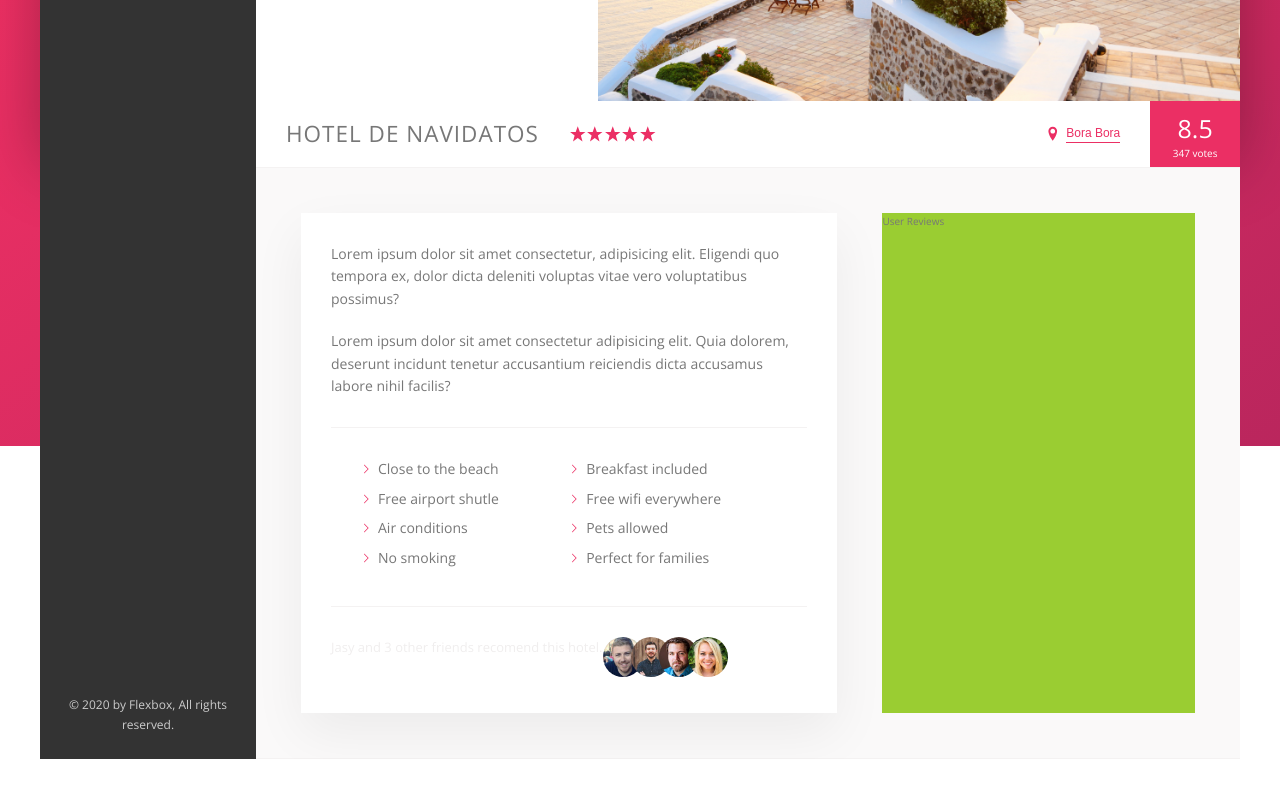
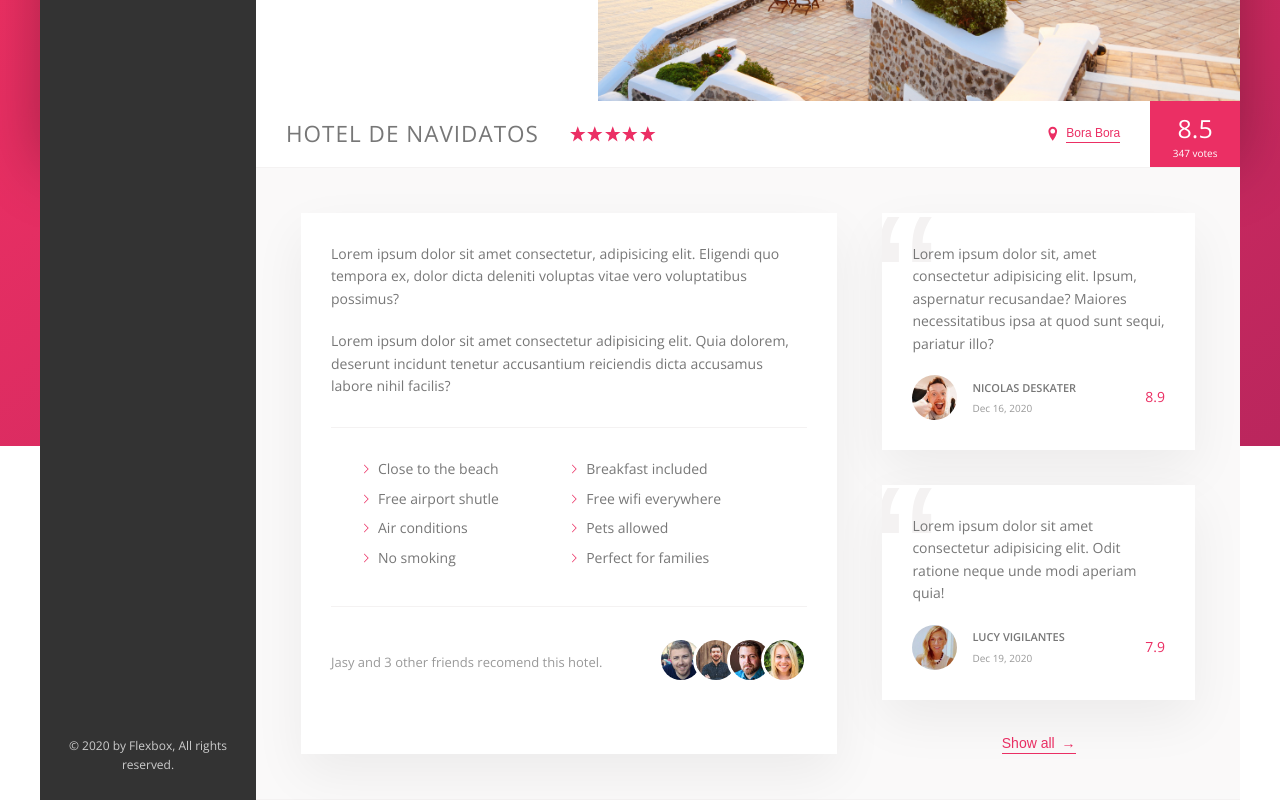
Before and after one commit to ionpdev/flexbox-project, a website: page index.html in a window 1280 px wide. Shown: the part 434-1234 px from the top of the page. Before the commit the page ends 1193 px from the top, so only its background shows below. Drawn offline with nearby package versions, Linux system fonts and the light colour scheme; files that its build step writes are made by us from their sources.

Commit message:
user review section

```diff
--- a/index.html
+++ b/index.html
@@ -193,7 +193,36 @@
                 </div>
               </div>
             </div>
-            <div class="user-reviews">User Reviews</div>
+            <div class="user-reviews">
+              <figure class="review">
+                <blockquote class="review__text">
+                  Lorem ipsum dolor sit, amet consectetur adipisicing elit. Ipsum, aspernatur recusandae? Maiores necessitatibus ipsa at quod sunt sequi, pariatur illo?
+                </blockquote>
+                <figcaption class="review__user">
+                  <img src="img/user-1.jpg" alt="User 1" class="review__photo">
+                  <div class="review__user-box">
+                    <p class="review__user-name">Nicolas Deskater</p>
+                    <p class="review__user-date">Dec 16, 2020</p>
+                  </div>
+                  <div class="review__rating">8.9</div>
+                </figcaption>
+              </figure>
+
+              <figure class="review">
+                <blockquote class="review__text">
+                  Lorem ipsum dolor sit amet consectetur adipisicing elit. Odit ratione neque unde modi aperiam quia!
+                </blockquote>
+                <figcaption class="review__user">
+                  <img src="img/user-2.jpg" alt="User 1" class="review__photo">
+                  <div class="review__user-box">
+                    <p class="review__user-name">Lucy Vigilantes</p>
+                    <p class="review__user-date">Dec 19, 2020</p>
+                  </div>
+                  <div class="review__rating">7.9</div>
+                </figcaption>
+              </figure>
+              <button class="btn-inline">Show all <span>&rarr;</span></button>
+            </div>
           </div>
         </main>
       </div>
--- a/sass/_components.scss
+++ b/sass/_components.scss
@@ -270,8 +270,17 @@
   cursor: pointer;
   transition: all 0.6s;
 
+  & span {
+    margin-left: 3px;
+    transition: margin-left .2s;
+  }
+
   &:hover {
     color: var(--color-grey-dark-1);
+
+    span {
+      margin-left: 8px;
+    }
   }
 
   &:focus {
@@ -343,23 +352,89 @@
 // Recommend
 .recomend {
   font-size: 1.3rem;
-  color: var(--color-grey-light-3);
+  color: var(--color-grey-dark-3);
 
   display: flex;
+  align-items: center;
 
   &__count {
+    margin-right: auto;
   }
 
   &__friends {
   }
 
   &__photo {
+    box-sizing: content-box;
     height: 4rem;
     width: 4rem;
     border-radius: 50%;
+    border: 3px solid #ffffff;
 
     &:not(:last-child) {
       margin-right: -1.5rem;
     }
   }
 }
+
+// ---------------------------
+// Reviews
+
+.review {
+  background-color: #fff;
+  box-shadow: var(--shadow-light);
+  padding: 3rem;
+  margin-bottom: 3.5rem;
+  position: relative;
+  overflow: hidden;
+
+  &__text {
+    margin-bottom: 2rem;
+    z-index: 10;
+    position: relative;
+  }
+  &__user {
+    display: flex;
+    align-items: center;
+  }
+  &__photo {
+    height: 4.5rem;
+    width: 4.5rem;
+    border-radius: 50%;
+    margin-right: 1.5rem;
+  }
+  &__user-box {
+    margin-right: auto;
+
+  }
+  &__user-name {
+    font-size: 1.1rem;
+    font-weight: 600;
+    text-transform: uppercase;
+    margin-bottom: .4rem;
+
+  }
+  &__user-date {
+    font-size: 1rem;
+    color: var(--color-grey-dark-3);
+
+  }
+  &__rating {
+    color: var(--color-primary);
+    font-weight: 300;
+    font-size: 300;
+
+  }
+
+  &::before {
+    content: '\201c';
+    position: absolute;
+    top: -2.75rem;
+    left: -1rem;
+    line-height: 1;
+    font-size: 20rem;
+    color: var(--color-grey-light-2);
+    font-family: sans-serif;
+    z-index: 1;
+  }
+}
--- a/sass/_layout.scss
+++ b/sass/_layout.scss
@@ -39,6 +39,7 @@
 .detail {
   display: flex;
 
+  font-size: 1.4rem;
   padding: 4.5rem;
   background-color: var(--color-grey-light-1);
   border-bottom: var(--line);
@@ -49,13 +50,14 @@
   box-shadow: var(--shadow-light);
   padding: 3rem;
   margin-right: 4.5rem;
-  font-size: 1.4rem;
 
   flex: 0 0 60%;
 }
 
 .user-reviews {
-  background-color: yellowgreen;
+  flex: 1;
 
-  flex: 1;
+  display: flex;
+  flex-direction: column;
+  align-items: center;
 }
```
